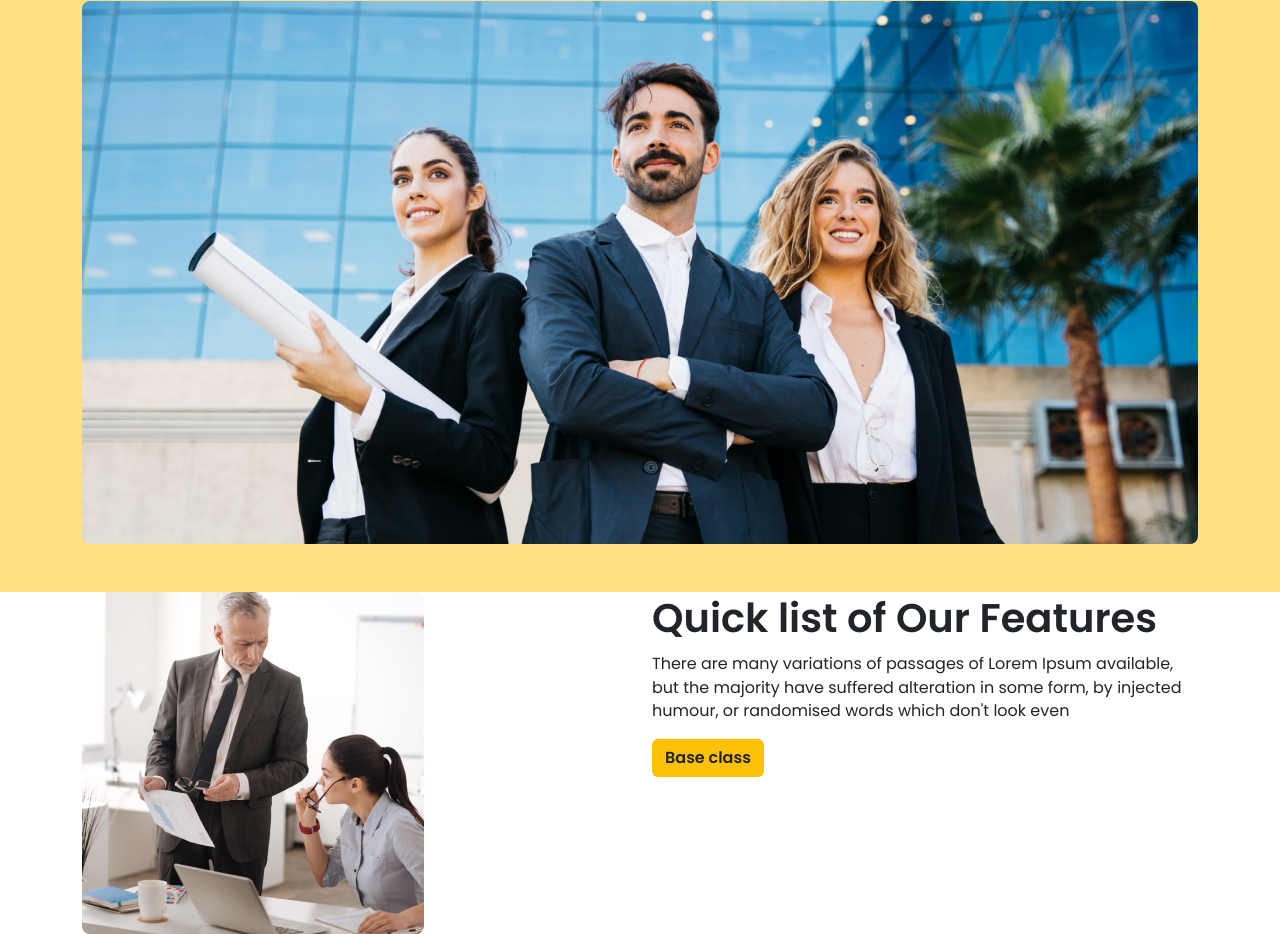
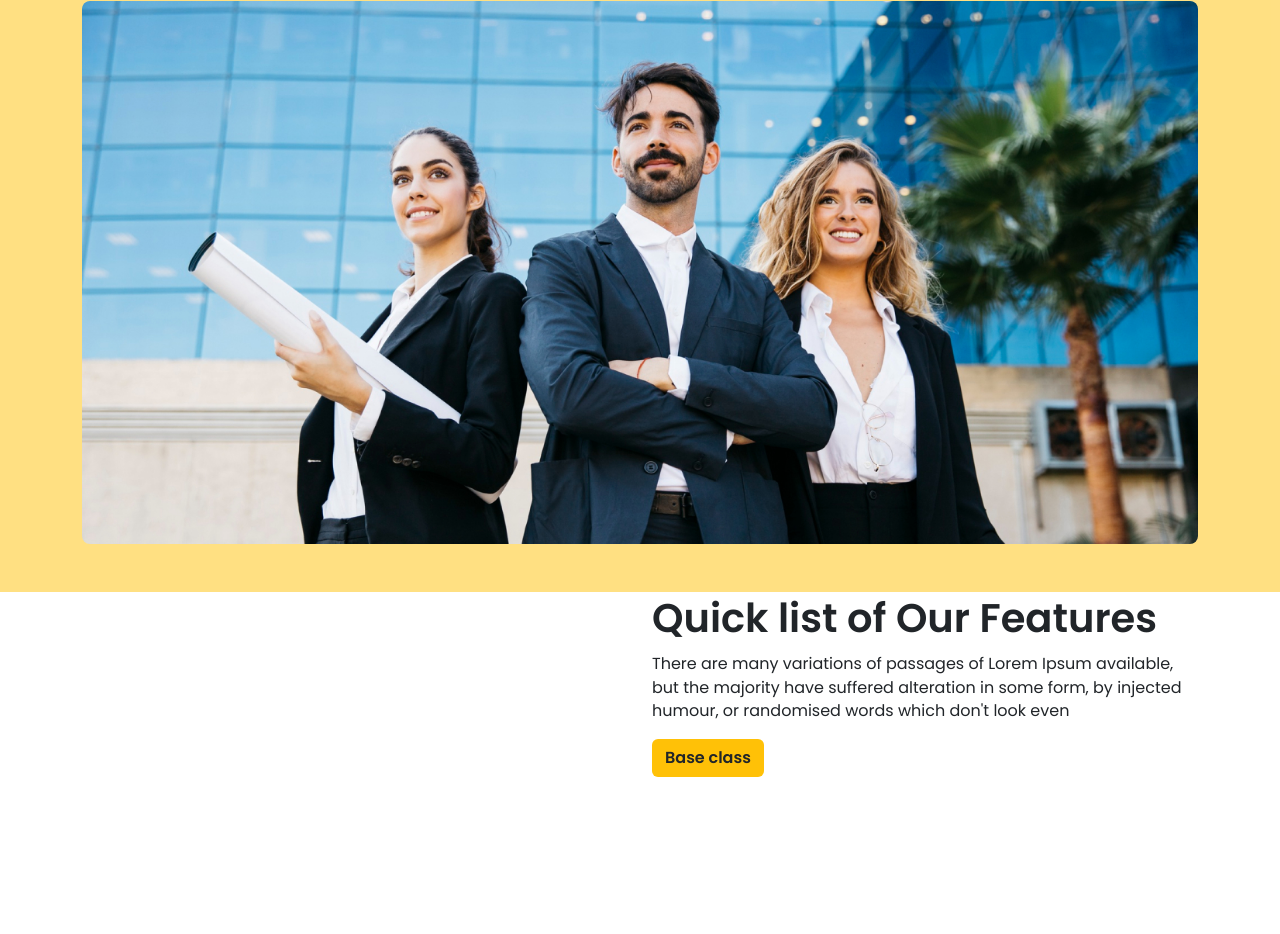
Before and after one commit to fahadbinhasanrafi/bootstrap, a plain HTML site: page index.html in a window 1280 px wide. Shown: the part 388-1322 px from the top of the page. After the commit the page ends 1165 px from the top, so only its background shows below. Drawn offline with nearby package versions, Linux system fonts and the light colour scheme.

Commit message:
changede

```diff
--- a/index.html
+++ b/index.html
@@ -67,7 +67,7 @@
         <div class="container">
           <div class="row row-cols-2">
             <div class="col">
-              <img src="image/Rectangle 14.jpg" alt="" class="img-fluid">
+              <img src="image/" alt="" class="img-fluid">
             </div>
             <div class="col">
               <h1>Quick list of Our Features</h1>
```
